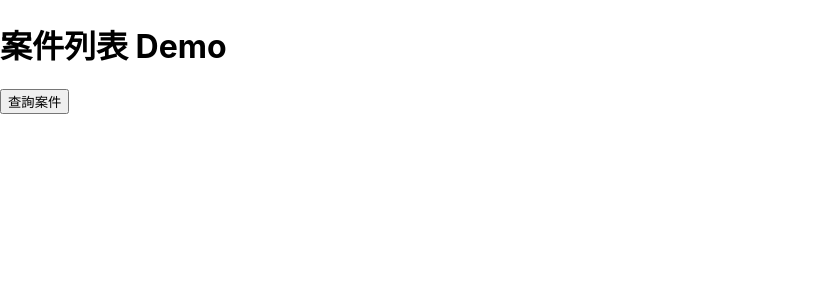
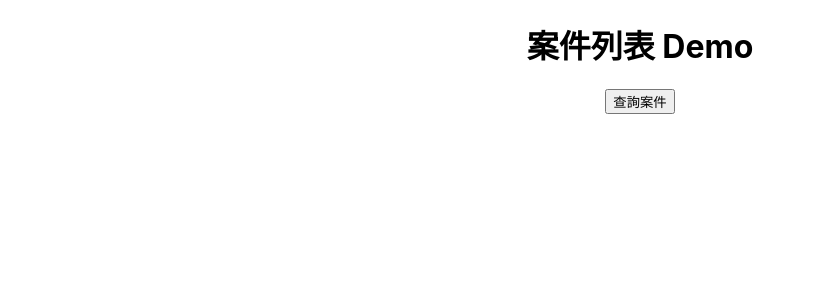
Before and after one commit to jejennifer/fullstack-demo, a React (Create React App) app in the folder frontend-demo/: page / in a window 1280 px wide. Shown: the top 300 px of the page, without its empty margins (0-816 px from the left). Built offline with nearby package versions, Linux system fonts and the light colour scheme.

Commit message:
feat(frontend): center case list layout and improve demo presentation - center page title, action button, and case list container - keep case text left-aligned for readability - refine basic UI layout for demo usage

```diff
--- a/frontend-demo/src/App.css
+++ b/frontend-demo/src/App.css
@@ -36,3 +36,19 @@
     transform: rotate(360deg);
   }
 }
+
+.page-title {
+  text-align: center;
+}
+
+.case-list {
+  list-style: none;
+  padding: 0;
+  margin: 20px auto;
+  width: fit-content;
+  text-align: left;
+}
+
+.case-item {
+  margin: 8px 0;
+}
--- a/frontend-demo/src/App.tsx
+++ b/frontend-demo/src/App.tsx
@@ -1,5 +1,6 @@
 import { useState } from "react";
 import { STATUS_TEXT_MAP } from "./constants/status";
+import "./App.css";
 
 type Case = {
   id: string;
@@ -17,14 +18,14 @@ function App() {
   };
 
   return (
-    <div>
-      <h1>案件列表 Demo</h1>
+    <div className="App">
+      <h1 className="page-title">案件列表 Demo</h1>
 
       <button onClick={fetchCases}>查詢案件</button>
 
-      <ul>
+      <ul className="case-list">
         {cases.map((c) => (
-          <li key={c.id}>
+          <li key={c.id} className="case-item">
           {c.name}
           <span> - {STATUS_TEXT_MAP[c.status] ?? c.status}</span>
 
```
